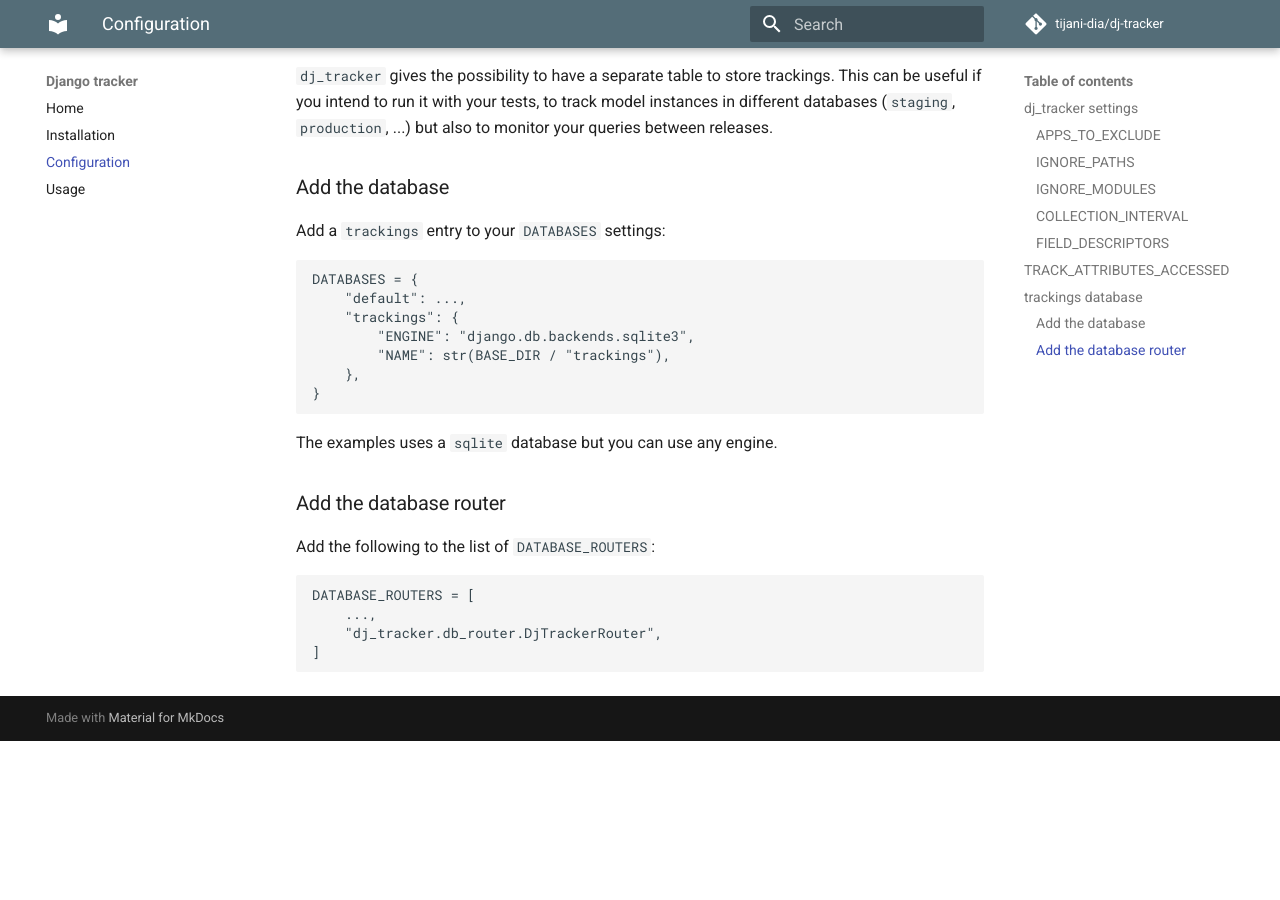
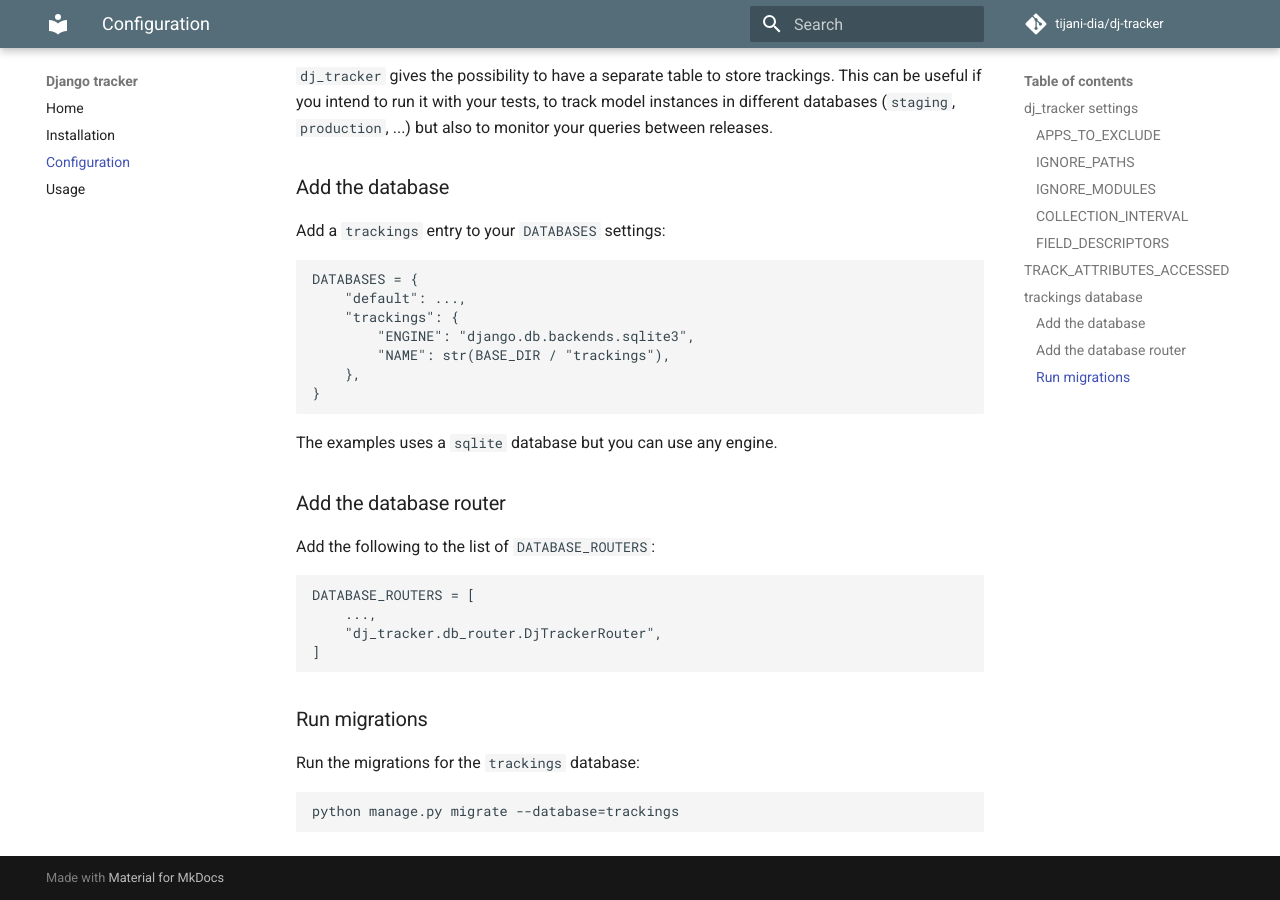
Before and after one commit to Tijani-Dia/dj-tracker, an MkDocs documentation site: the page built from docs/configuration.md, in a window 1280 px wide and 900 px high, scrolled down 1793 px. Built offline with MkDocs 1.6.1 and Material for MkDocs 9.7.7, drawn with Linux system fonts in a browser that asks for light colours; comment, search, counter and statistics services are not loaded; before the commit the page ends 2534 px from its top, so only the background shows below that.

Commit message:
Add migrate step to tuto and configuration

````diff
--- a/docs/configuration.md
+++ b/docs/configuration.md
@@ -99,3 +99,11 @@ DATABASE_ROUTERS = [
     "dj_tracker.db_router.DjTrackerRouter",
 ]
 ```
+
+### Run migrations
+
+Run the migrations for the `trackings` database:
+
+```shell
+python manage.py migrate --database=trackings
+```
````
Also changed, not shown: docs/installation.md (+8 -0 lines).
